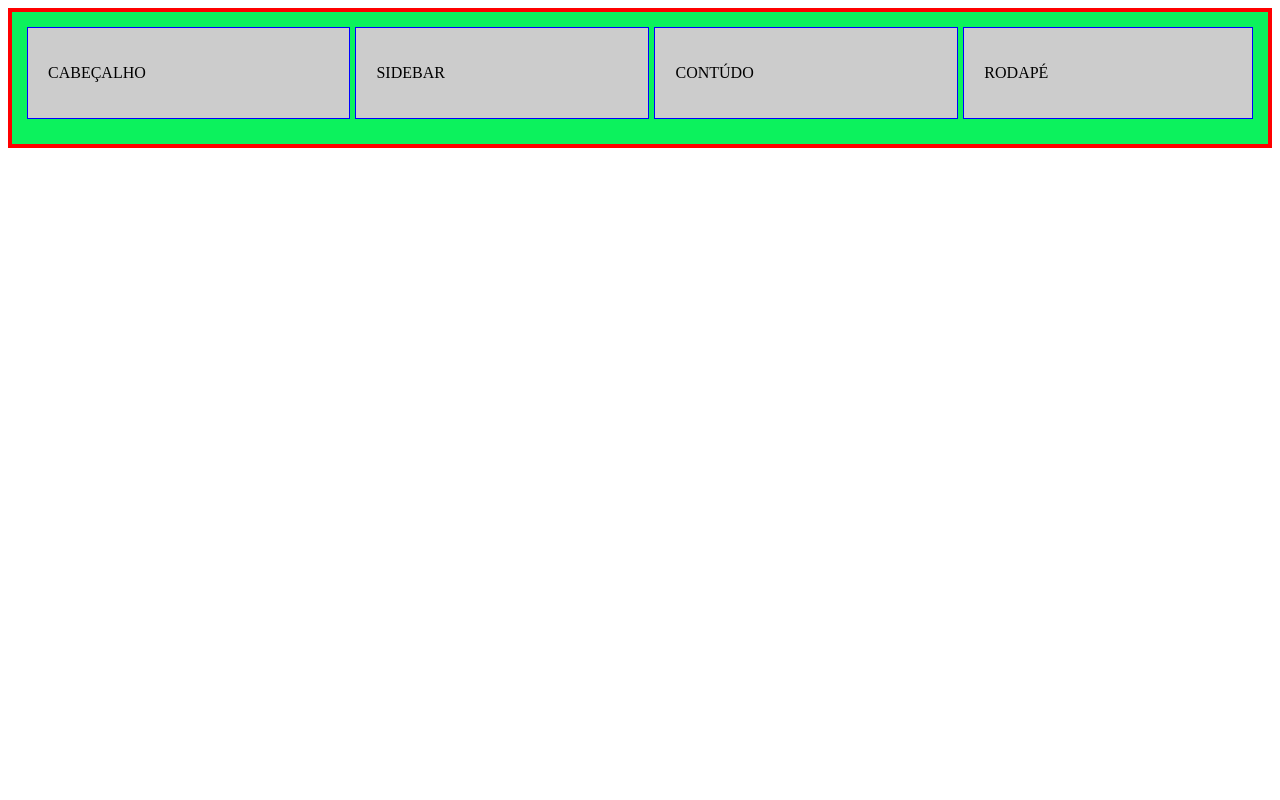
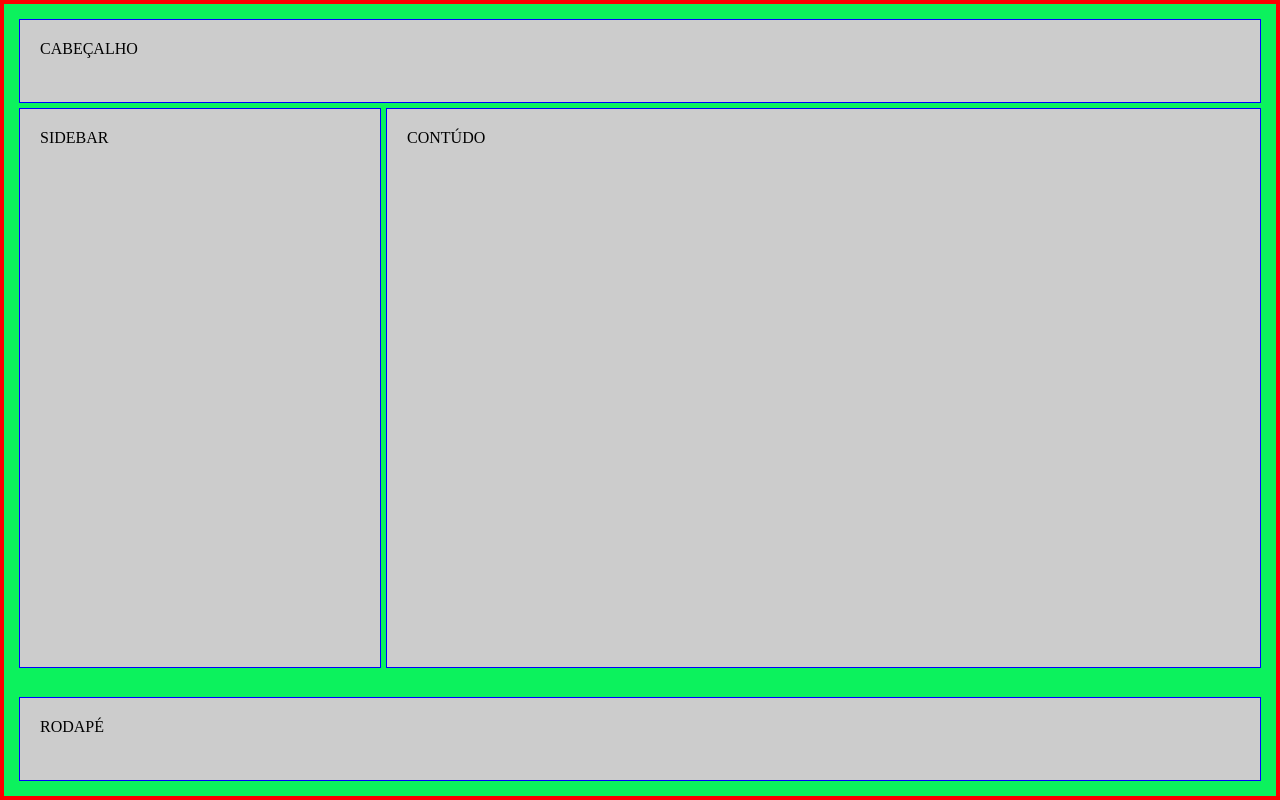
Before and after one commit to PAULOCESAR1313/ASCACARI, a plain HTML site: page PONTO/index.html in a window 1280 px wide. Drawn offline with Linux system fonts and the light colour scheme.

Commit message:
MAIS UMA TENTATIVA
GRID

```diff
--- a/PONTO/index.css
+++ b/PONTO/index.css
@@ -1,3 +1,17 @@
+*
+{
+    margin: 0;
+    padding: 0;
+    box-sizing: border-box;
+}
+
+body, html
+{
+    width: 100%;
+    height: 100%;
+    background-color: #0cf25d;
+
+}
 .conteiner
 {
     display: grid;
@@ -6,9 +20,10 @@
     'header header header header'
     'sidebar content content content'
     'footer footer footer footer';
+    width: 100%;
+    height: 100%;
     padding: 15px;
     border: 4px solid red;
-    background-color: #0cf25d;
 }
 
 .conteiner div
@@ -21,16 +36,19 @@
 #header
 {
     grid-area: header;
+
 }
 
 #sidebar
 {
     grid-area: sidebar;
+    height: 70vh;
 }
 
 #content
 {
     grid-area: content;
+    height: 70vh;
 }
 
 #footer
--- a/PONTO/index.html
+++ b/PONTO/index.html
@@ -26,22 +26,22 @@
     </div>
     -->
     <div class="conteiner" id="template-areas">
-        <div id header>
+        <div id="header">
             <p>
                 CABEÇALHO
             </p>
         </div>
-        <div id sidebar>
+        <div id="sidebar">
             <p>
                SIDEBAR
             </p>
         </div>
-        <div id content>
+        <div id="content">
             <p>
                 CONTÚDO
             </p>
         </div>
-        <div id footer>
+        <div id="footer">
             <p>
                 RODAPÉ
             </p>
```
